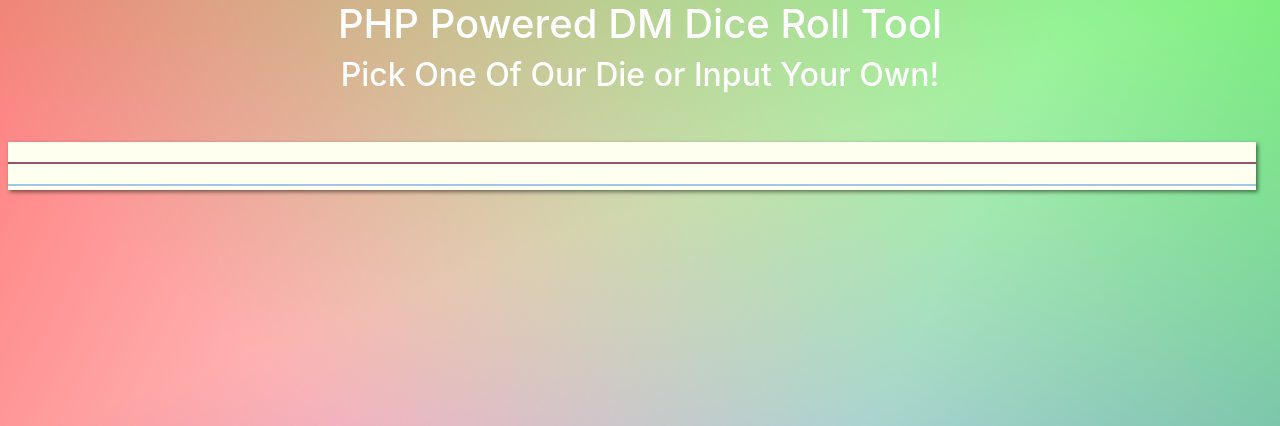
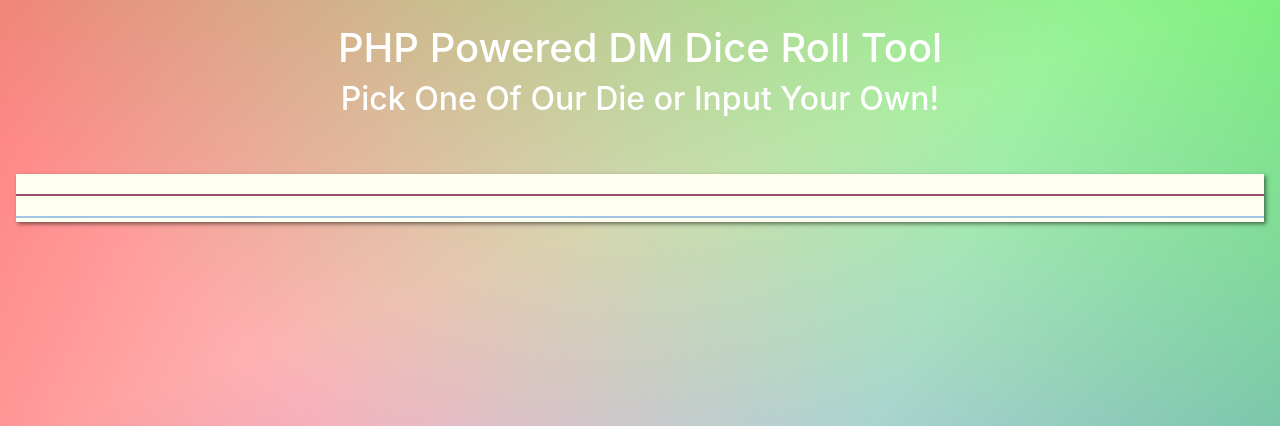
Before and after one commit to Richardaeld/phpPlayground, a PHP site: page / in a window 1280 px wide. Shown: the top 426 px of the page. Run offline with PHP 8.4, Linux system fonts and the light colour scheme; data that the repository does not hold is empty; some web fonts are replaced.

Commit message:
cleaned up header

```diff
--- a/index.php
+++ b/index.php
@@ -9,31 +9,21 @@
     <link rel="stylesheet" href="index.css">
 </head>
 <body>
-    <h1>PHP Powered DM Dice Roll Tool</h1>
+
+    <header class="container-fluid">
+        <div class="row justify-content-center">
+            <h1 class="mt-4">PHP Powered DM Dice Roll Tool</h1>
             <h2>Pick One Of Our Die or Input Your Own!</h2>
-    <h3>
-        <div class="col-11 mt-5 mx-2 py-4 index-background flex-content-center" style='color:black'>
-
+            <div class="col-12 mt-5 mx-2 py-4 index-background flex-content-center" style='color:black'>
                 <?php
                     // inital api call
                     $api_dice = 'https://dnd-rolling-chart-api.herokuapp.com/api/button/main/viewAll/children/3';
                     $json_api_dice = file_get_contents($api_dice);
                     $dice_data = json_decode($json_api_dice);
-                // $dice_data -> button[2]  = new stdClass;
-                // $dice_data -> button[2] -> name  = "userInput";
-                // $dice_data -> button[2] -> obj_name  = "User input";
-                // $dice_data -> button[2] -> parent_foreign_key  = false;
-                // $dice_data -> button[2] -> radio_button  = [];
 
                     foreach($dice_data -> button as $key => $value) {
-
-                    // $user_input_radio = $dice_data -> button[2] -> radio_button;
-                    // $user_input_radio = array(1, 2);
-                    // $dice_data -> button[2] -> radio_button = array($dice_data -> button[2] -> radio_button, $value -> name);
-
                         echo '<form action="get" class="nonselectable hand-drawn-text hand-drawn-container-outer hand-drawn-border ">';
                             $form_value = $value -> name;
-
                             echo "<input type='hidden' name='${form_value}' placeholder='${form_value}' value='${form_value}'>";
                             echo "<button class='hand-drawn-container-inner no-button' type='submit' name='level${form_value}' value='submit'>";
                                 echo $value -> obj_name;
@@ -42,7 +32,8 @@
                     }
                 ?>
             </div>
-    </h3>
+        </div>
+    </header>
 
     <h4>
         <div class="col-11 mt-5 mx-2 py-4 flex-content-center" style="color:black">
@@ -56,10 +47,6 @@
 
                     if (isset($_GET[$value -> name])){
 
-                        // print_r($value -> parent_foreign_key);
-                        // print_r($value -> id);
-
-                        if ($value -> name !== "userInput") {
                             $parent_key =  $value -> id;
                             $api_roll_content = "https://dnd-rolling-chart-api.herokuapp.com/api/button/sub/viewAll/children/${parent_key}";
                             $json_api_roll_content = file_get_contents($api_roll_content);
@@ -67,9 +54,7 @@
                             $random_roll_num = mt_rand(0, count($roll_content_data -> button) - 1);
                             $random_roll_value = $roll_content_data -> button[$random_roll_num] -> value;
                             $random_roll_display_num = $random_roll_num + 1;
-                        }
 
-                        // print_r ($random_roll_value);
 
                         echo "<div class='container-fluid'>";
                             echo "<div class='row justify-content-center'>";
```
Also changed, not shown: 1 other file. Lines whose indentation alone changed are shown as unchanged.
